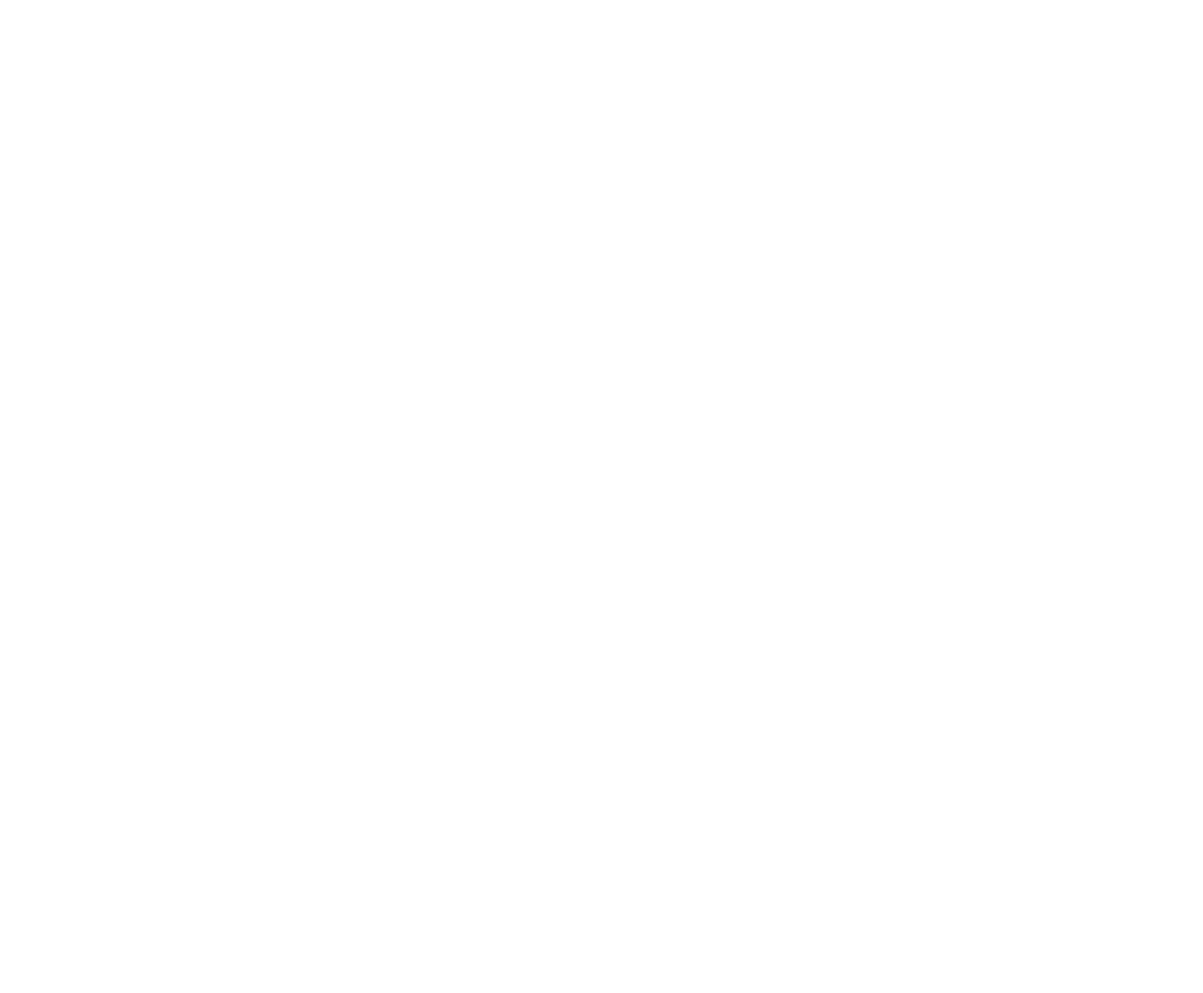
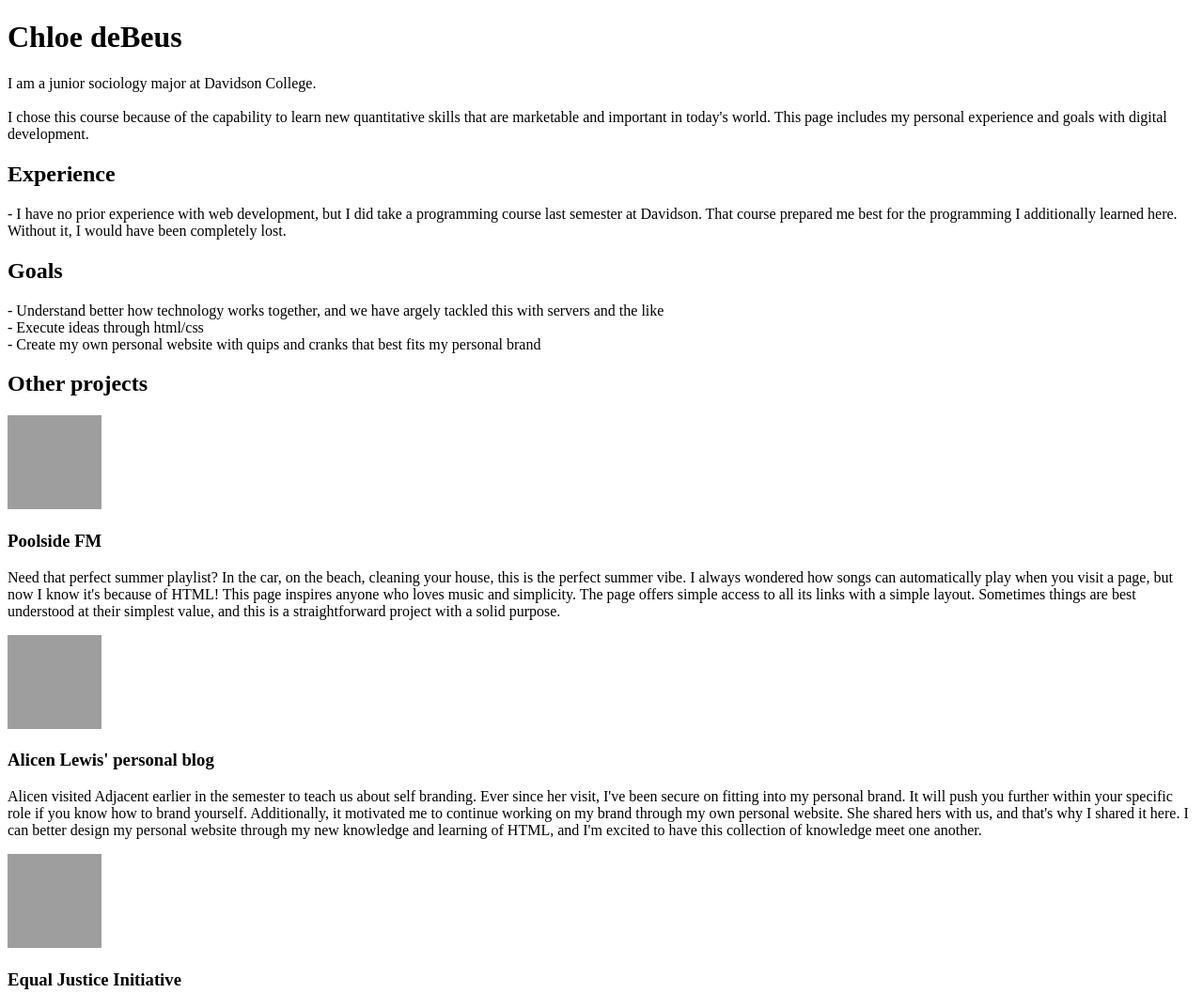
Before and after one commit to jfarmer/dig245-a1, a plain HTML site: page index.html in a window 1280 px wide. Shown: the top 1057 px of the page at 94% size. Before the commit the page ends 800 px from the top, so only its background shows below. Drawn offline with Linux system fonts and the light colour scheme; grey boxes are pictures that could not be loaded.

Commit message:
Chloe's first draft completed of a1 assessment

```diff
--- a/index.html
+++ b/index.html
@@ -4,9 +4,67 @@
   <meta charset="UTF-8">
   <meta name="viewport" content="width=device-width, initial-scale=1.0">
   <meta http-equiv="X-UA-Compatible" content="ie=edge">
-  <title>Hello, YOUR_NAME</title>
+  <title>Hello, Chloe!</title>
 </head>
 <body>
-  <!-- use this space to add your own content -->
+  <h1 id=name>
+    Chloe deBeus
+  </h1>
+  <p>
+    I am a junior sociology major at Davidson College. <br><br>
+    I chose this course because of the capability to learn new quantitative skills that are marketable and important in today's world.
+    This page includes my personal experience and goals with digital development.
+    <br>
+  </p>
+  <h2 id=experience>
+    Experience
+  </h2>
+  <p>
+    - I have no prior experience with web development, but I did take a programming course last semester at Davidson.
+    That course prepared me best for the programming I additionally learned here. Without it, I would have been completely lost.
+  </p>
+  <h2 id=goals>
+    Goals
+  </h2>
+  <p>
+    - Understand better how technology works together, and we have argely tackled this with servers and the like <br>
+    - Execute ideas through html/css <br>
+    - Create my own personal website with quips and cranks that best fits my personal brand
+  </p>
+  <h2 id=otherProjects>
+    Other projects
+  </h2>
+  <p>
+    <a href=https://poolside.fm/>
+    <img src=https://pbs.twimg.com/profile_images/792899307993268225/K5NDmVL2_400x400.jpg href=poolside.fm width=100 height=100>
+    </a>
+    <p id=poolsideDescription>
+      <h3> Poolside FM</h3>
+      Need that perfect summer playlist? In the car, on the beach, cleaning your house, this is the perfect summer vibe. I always wondered how songs can automatically play when you visit a page, but now I know it's because of HTML!
+      This page inspires anyone who loves music and simplicity. The page offers simple access to all its links with a simple layout. Sometimes things are best understood at their simplest value, and this is a straightforward project with a solid purpose.
+    </p>
+  </p>
+  <p>
+    <a href=https://alicenlewis.com/>
+    <img src=https://pbs.twimg.com/profile_images/1128469788643155969/KTYHdul__400x400.png height=100 width=100>
+    </a>
+    <p id=alicenDescription>
+      <h3>Alicen Lewis' personal blog</h3>
+      Alicen visited Adjacent earlier in the semester to teach us about self branding. Ever since her visit, I've been secure on fitting into my personal brand.
+      It will push you further within your specific role if you know how to brand yourself. Additionally, it motivated me to continue working on my brand through my own personal website. She shared hers with us, and that's why I shared it here.
+      I can better design my personal website through my new knowledge and learning of HTML, and I'm excited to have this collection of knowledge meet one another.
+    </p>
+  </p>
+  <p>
+    <a href=https://eji.org/>
+    <img src=https://eji.org/wp-content/uploads/2019/10/eji-2019-social@2x.jpg height=100 width = 100>
+    </a>
+    <p id=ejiDescription>
+      <h3>Equal Justice Initiative</h3>
+      EJI is a non-profit that helps unjustly incarcerated people off death row in Alabama. Bryan Stevenson is one of the co-founders, and I met him last June. I have a lot of faith and passion in EJI's mission and values.
+      Additionally, their website captures the eye best through large pictures that easily transfer you to another page to read further about the idea. The user can easily visually understand what they are looking at and following.
+      A website I created during my internship last summer for an EJI project in Mecklenburg County was based off similar ideas to largely use photos to capture the user. Visuals are a large part of the musuem and website.
+    </p>
+  </p>
 </body>
 </html>
```
